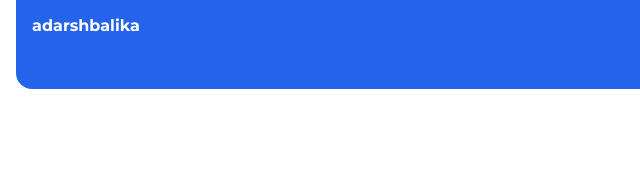
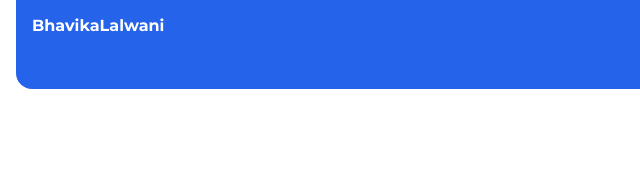
Before and after one commit to BhavikaLalwani3096/Component-Library, a plain HTML site: page blogs.html in a window 1280 px wide. Shown: the top 188 px of the page, 80-720 px from the left. Drawn offline with Linux system fonts and the light colour scheme.

Commit message:
fix name
A name error was corrected in the blogs nav section.

```diff
--- a/blogs.html
+++ b/blogs.html
@@ -10,7 +10,7 @@
 </head>
 <body>
   <nav class="navigation container">
-    <div class="nav-brand"><a href="/">adarshbalika</a></div>
+    <div class="nav-brand"><a href="/">BhavikaLalwani</a></div>
     <ul class="list-non-bullet nav-pills">
       <li class="list-item-inline">
         <a class="link" href="/">Home</a>
```
